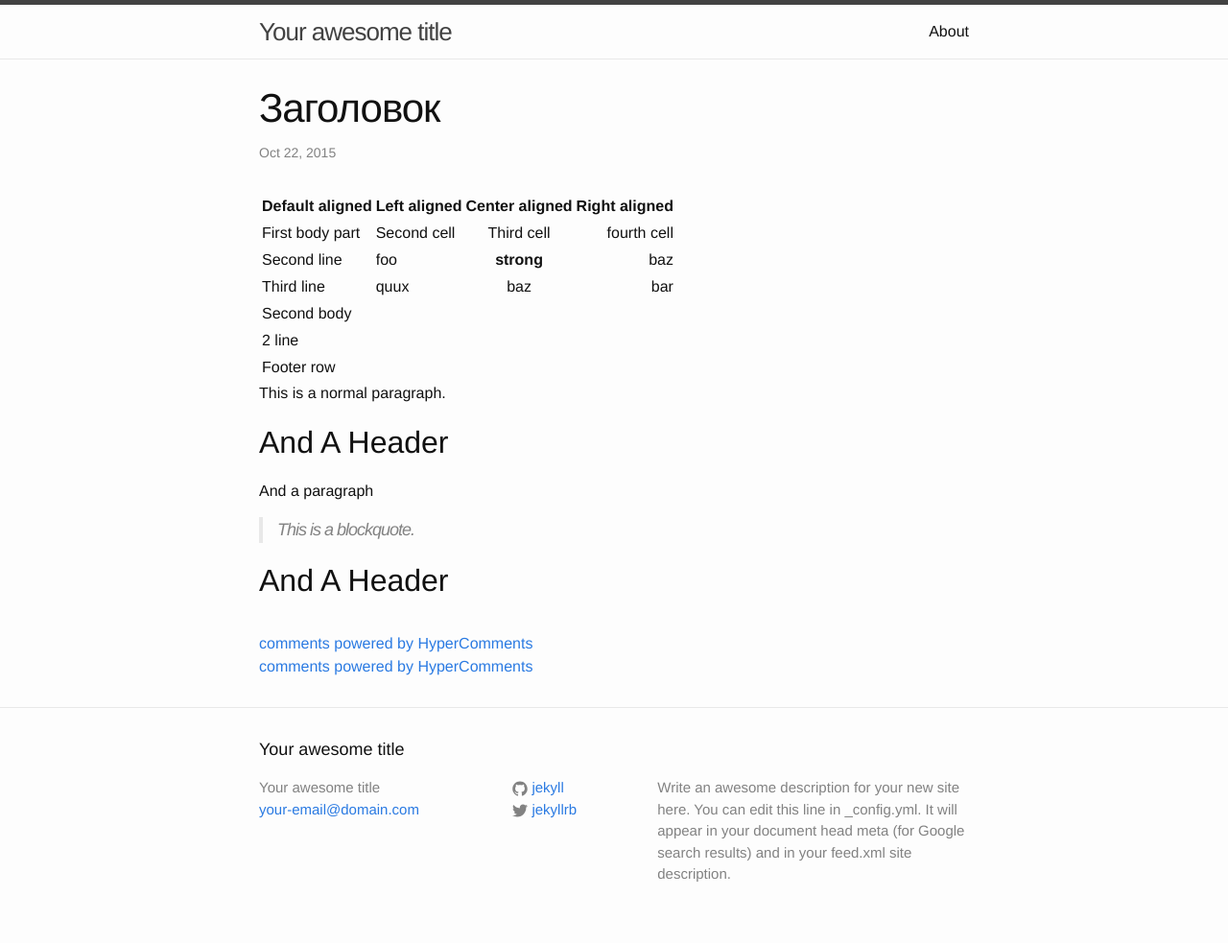
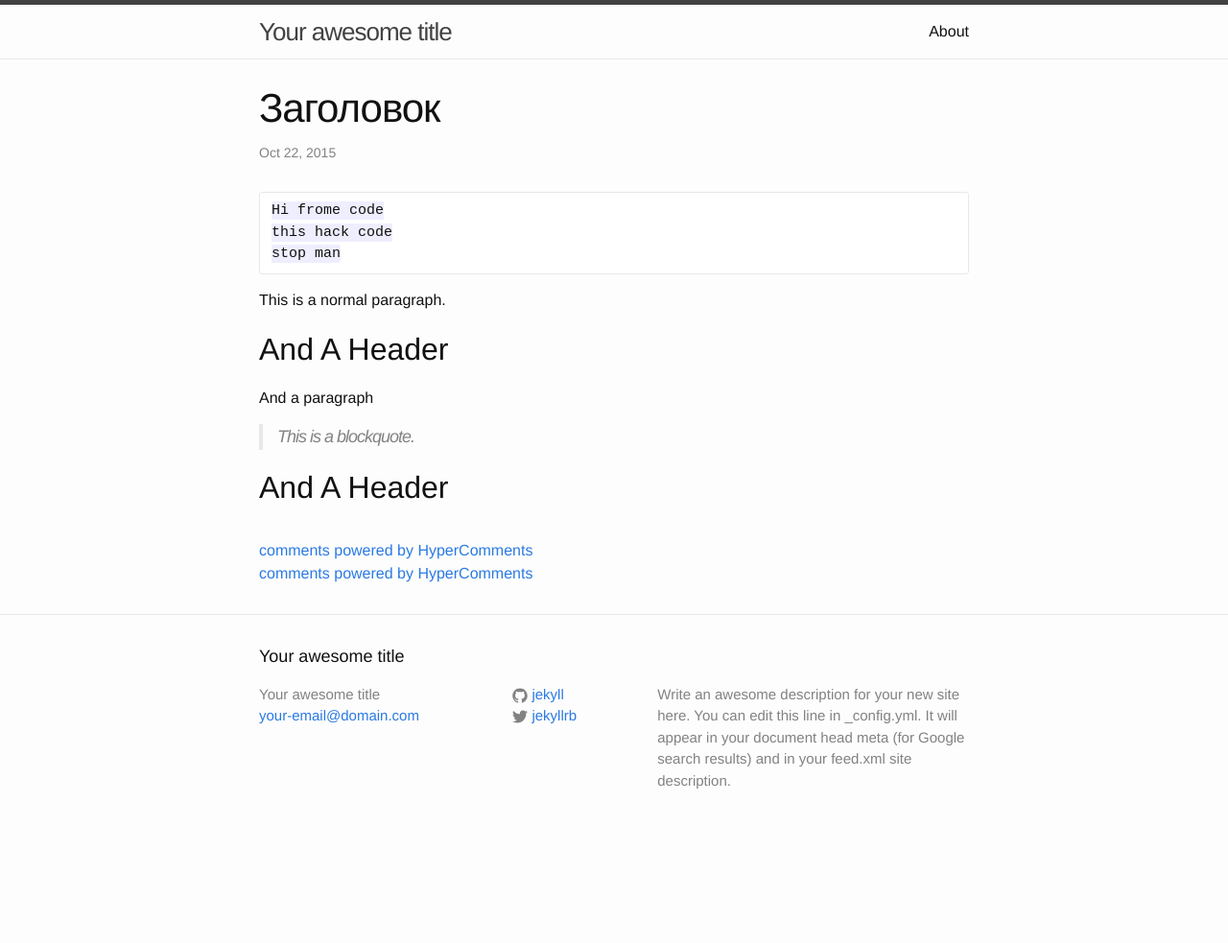
Before and after one commit to FaionWeb/blog, a Jekyll site: the page built from _posts/2015-10-22-hi.md, in a window 1280 px wide. Shown: the whole page at 96% size. Built offline with Jekyll 4.4.1, drawn with Linux system fonts in a browser that asks for light colours; comment, search, counter and statistics services are not loaded; after the commit the page ends 900 px from its top, so only the background shows below that.

Commit message:
Update 2015-10-22-hi.md

```diff
--- a/_posts/2015-10-22-hi.md
+++ b/_posts/2015-10-22-hi.md
@@ -4,17 +4,12 @@ title:  "Заголовок"
 date:   2015-10-22 12:50:52
 categories: jekyll update
 ---
-|---
-| Default aligned | Left aligned | Center aligned | Right aligned
-|-|:-|:-:|-:
-| First body part | Second cell | Third cell | fourth cell
-| Second line |foo | **strong** | baz
-| Third line |quux | baz | bar
-|---
-| Second body
-| 2 line
-|===
-| Footer row
+    Hi frome code
+    this hack code
+    stop man
+
+
+
 
 This is a normal
 paragraph.
```
